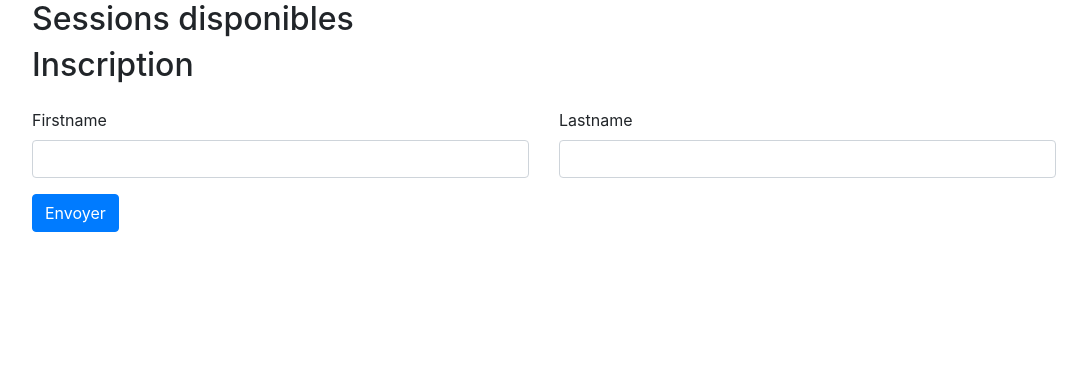
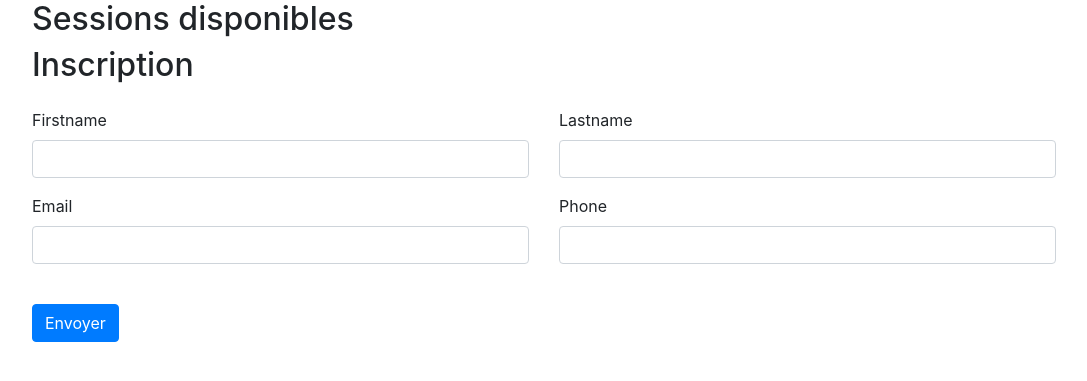
Before and after one commit to benjaminm68/CloudLearning, a Symfony app: template templates/formation/show.html.twig in a window 1280 px wide. Shown: the part 134-515 px from the top of the page, without its empty margins (96-1183 px from the left). Run offline with Twig, Linux system fonts and the light colour scheme; the template is opened without the code that fills it, so the values that code supplies are empty; form fields are guessed from the names that the template uses; some libraries are stand-ins or nearby versions.

Commit message:
présentation form contact stagiaire

```diff
--- a/templates/formation/show.html.twig
+++ b/templates/formation/show.html.twig
@@ -27,9 +27,12 @@
 			<div class="col">{{ form_row(form.firstname) }}</div>
 			<div class="col">{{ form_row(form.lastname) }}</div>
 		</div>
-
+        <div class="row">
+			<div class="col">{{ form_row(form.email) }}</div>
+			<div class="col">{{ form_row(form.phone) }}</div>
+		</div>
 		{{form_rest(form)}}
-
+        <br>
         <div class="form-group">
         <button class="btn btn-primary">Envoyer</button>
         </div>
```
